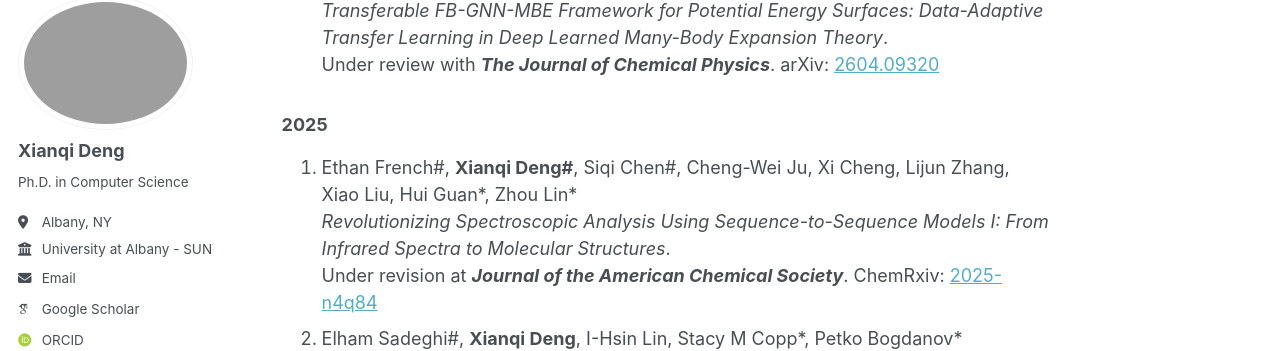
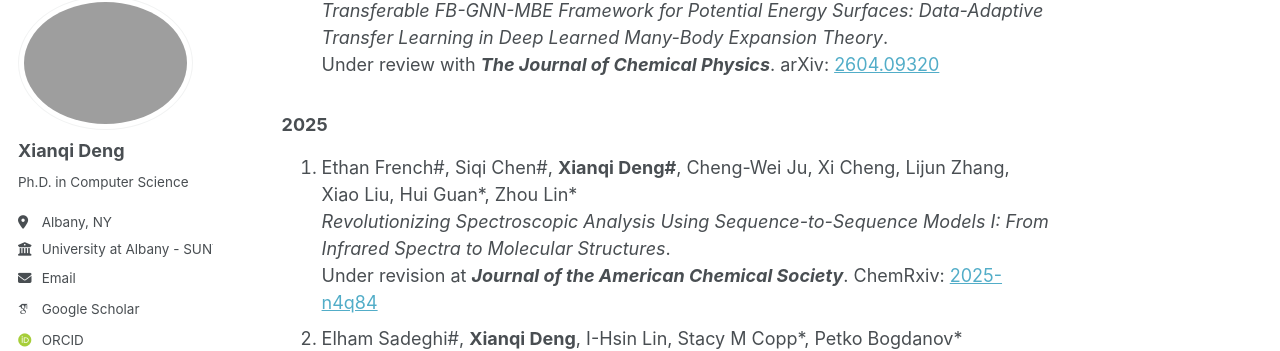
Before and after one commit to DengXianqi/dengxianqi.github.io, a Jekyll site: the page built from _pages/about.md, in a window 1280 px wide and 900 px high, scrolled down 686 px. Shown: the part 103-454 px from the top of the window. Built offline with Jekyll 4.4.1, drawn with Linux system fonts in a browser that asks for light colours; some web fonts are replaced; a script that is not in the unit is left out.

```diff
--- a/_pages/about.md
+++ b/_pages/about.md
@@ -30,7 +30,7 @@ Publications
 
 ### 2025
 
-1. Ethan French#, **Xianqi Deng#**, Siqi Chen#, Cheng-Wei Ju, Xi Cheng, Lijun Zhang, Xiao Liu, Hui Guan\*, Zhou Lin\* <br>
+1. Ethan French#, Siqi Chen#, **Xianqi Deng#**, Cheng-Wei Ju, Xi Cheng, Lijun Zhang, Xiao Liu, Hui Guan\*, Zhou Lin\* <br>
    *Revolutionizing Spectroscopic Analysis Using Sequence-to-Sequence Models I: From Infrared Spectra to Molecular Structures*.<br>
    Under revision at ***Journal of the American Chemical Society***. ChemRxiv: [2025-n4q84](https://chemrxiv.org/engage/chemrxiv/article-details/67f601ef81d2151a029f5a2e)
 2. Elham Sadeghi#, **Xianqi Deng**, I-Hsin Lin, Stacy M Copp\*, Petko Bogdanov\* <br>
```
